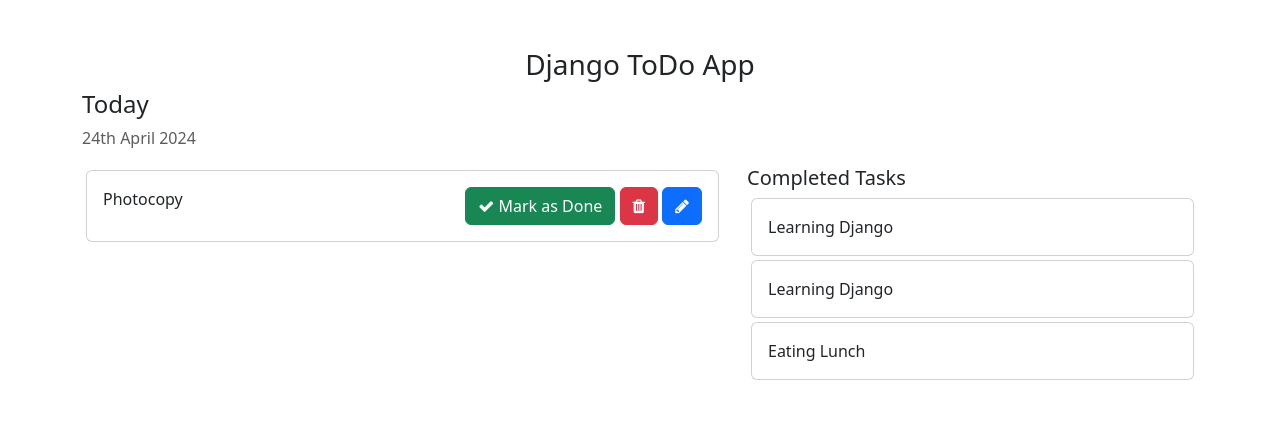
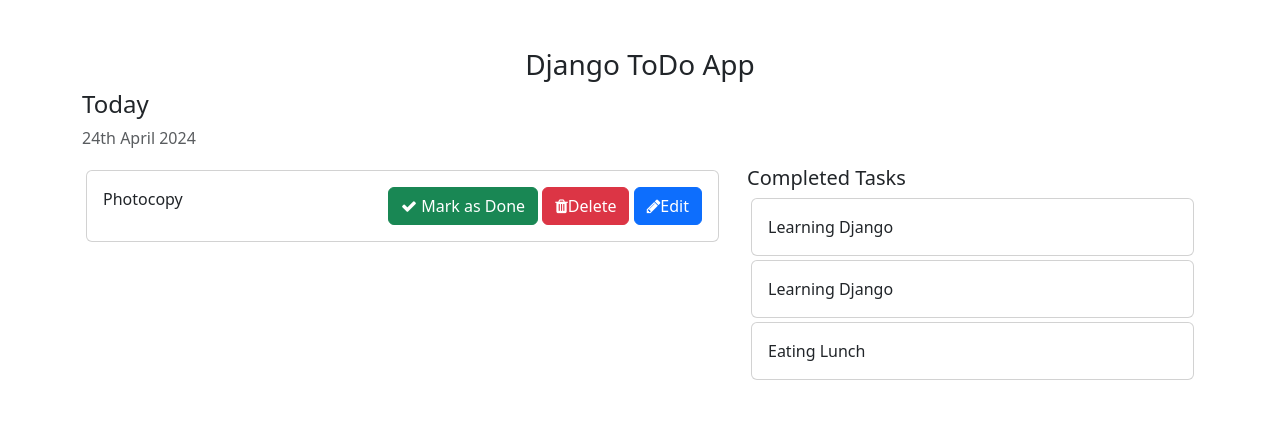
Before and after one commit to atomicstructure/todo_app, a Django app: page / in a window 1280 px wide. Shown: the top 424 px of the page. Run offline with Django 5.2, Linux system fonts and the light colour scheme; data comes from the database, SQL or seed files in the repository; both versions use the stored data as it was after the commit.

Commit message:
Added the updateand delete urls and views functions

```diff
--- a/todoapp/templates/home.html
+++ b/todoapp/templates/home.html
@@ -34,8 +34,8 @@
                         {{ task.task }}
                         <span style="position: relative; float: right;">
                             <a href="{% url 'complete_task' task.pk %}" class="btn btn-success"><i class="fa fa-check"></i> Mark as Done</a>
-                            <a class="btn btn-danger"><i class="fa fa-trash"></i></a>
-                            <a class="btn btn-primary"><i class="fa fa-pencil"></i></a>
+                            <a href="{% url 'delete_task' task.pk %}"class="btn btn-danger"><i class="fa fa-trash"></i>Delete</a>
+                            <a href="{% url 'update_task' task.pk %}"class="btn btn-primary"><i class="fa fa-pencil"></i>Edit</a>
                         </span>
                     </div>
                 </div>
--- a/todoapp/urls.py
+++ b/todoapp/urls.py
@@ -5,4 +5,6 @@
     path('', views.home, name='home'),
     path('add-task/', views.add_task, name='add_task'),
     path('complete-task/<int:pk>/', views.complete_task, name='complete_task'),
+    path('delete-task/<int:pk>/', views.delete_task, name='delete_task'),
+    path('update-task/<int:pk>/', views.update_task, name='update_task')
 ]
--- a/todoapp/views.py
+++ b/todoapp/views.py
@@ -20,3 +20,14 @@
     task.is_completed = True
     task.save()
     return redirect('home')
+
+def delete_task(request, pk):
+    task = get_object_or_404(Task, pk=pk)
+    task.delete()
+    return redirect('home')
+
+def update_task(request, pk):
+    task = get_object_or_404(Task, pk=pk)
+    task.task = request.POST['task']
+    task.save()
+    return redirect('home')
```
Also changed, not shown: db.sqlite3.
